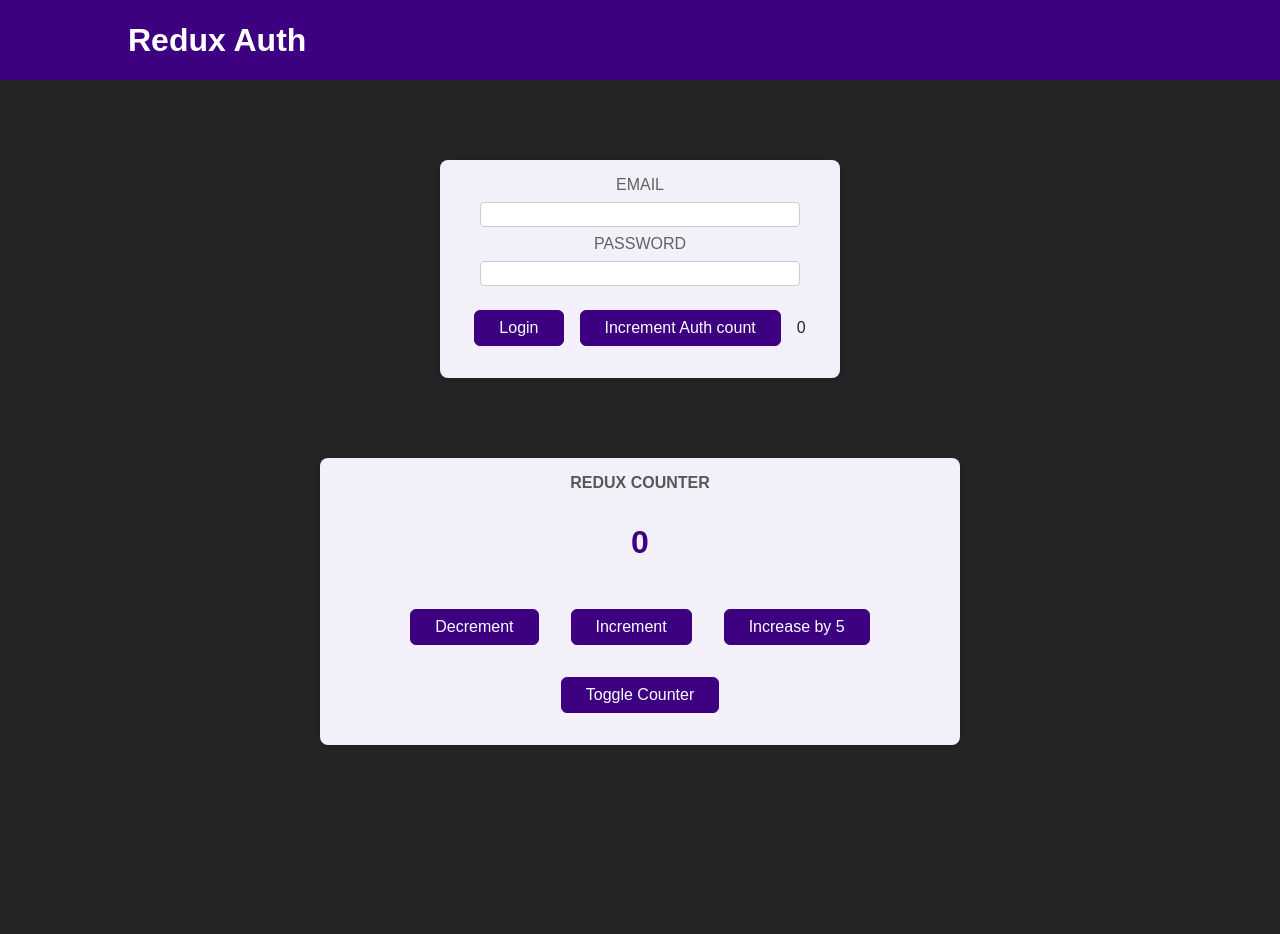
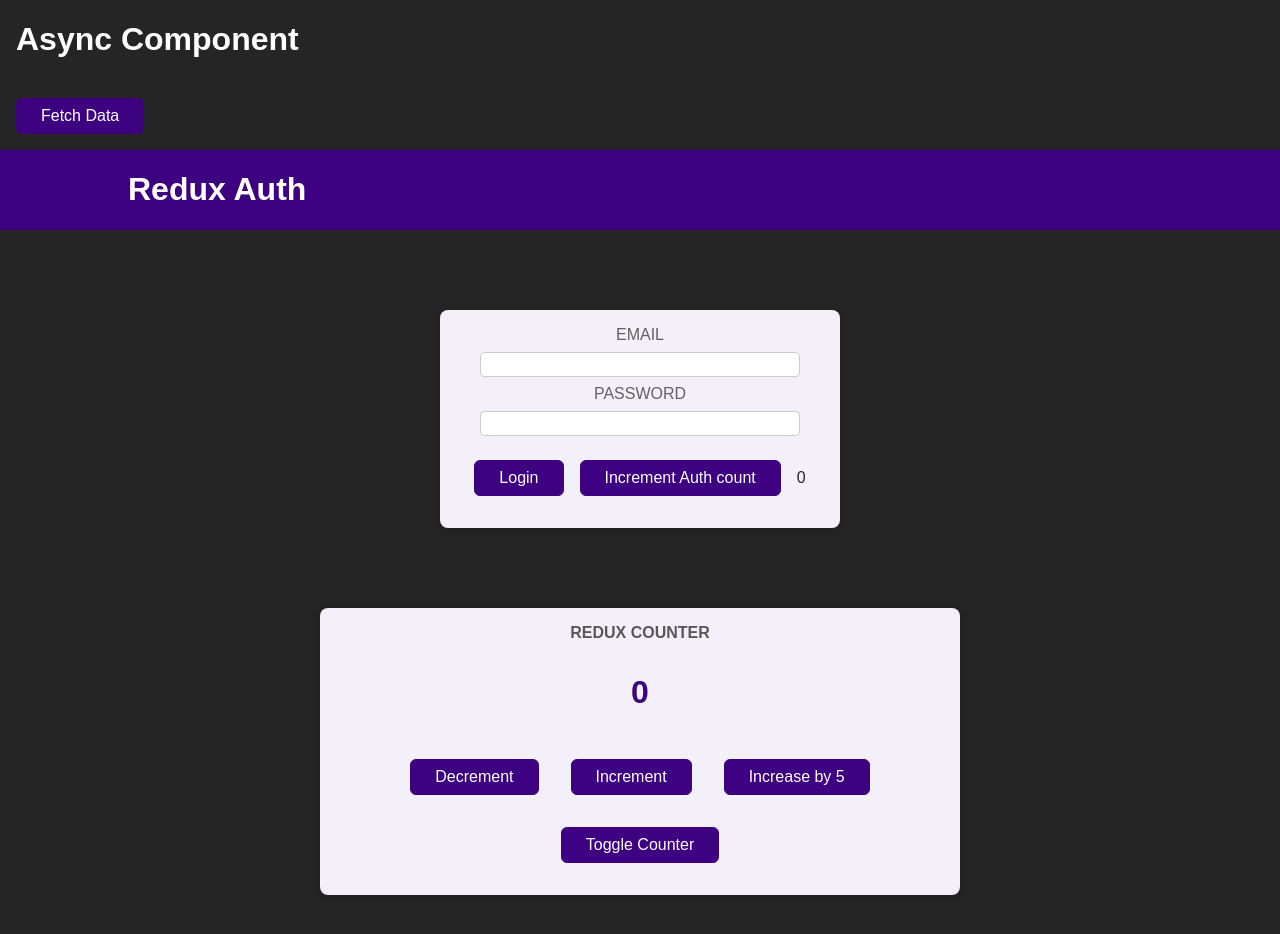
Before and after one commit to exemplar-codes/react-redux-demo, a React (Create React App) app: page / in a window 1280 px wide. Shown: the top 934 px of the page. Before the commit the page ends 825 px from the top, so only its background shows below. Built offline with nearby package versions, Linux system fonts and the light colour scheme.

Commit message:
Add async code and store code together in component

```diff
--- a/src/App.jsx
+++ b/src/App.jsx
@@ -1,4 +1,5 @@
 import { useSelector } from "react-redux";
+import AsyncComponent from "./components/AsyncComponent";
 import Auth from "./components/Auth";
 import Counter from "./components/Counter";
 import Header from "./components/Header";
@@ -9,6 +10,7 @@
 
   return (
     <>
+      <AsyncComponent />
       <Header />
       {isAuth ? <UserProfile /> : <Auth />}
       <Counter bingo="bingoda" amount={5} />
--- /dev/null
+++ b/src/components/AsyncComponent.jsx
@@ -0,0 +1,42 @@
+import { useDispatch, useSelector } from "react-redux";
+import { asyncActions } from "../store/async-slice";
+
+function AsyncComponent() {
+  const { fetching, error, fetchedData } = useSelector(
+    (store) => store.asyncSlice
+  );
+
+  const dispatch = useDispatch();
+  const fetchData = async () => {
+    dispatch(asyncActions.setFetching(true));
+
+    try {
+      const response = await fetch("https://api.github.com/users/sanjarxcode");
+      if (!response.ok) throw new Error("Fetch errorx");
+
+      const data = await response.json();
+      dispatch(asyncActions.setFetchedData(data));
+    } catch (error) {
+      dispatch(asyncActions.setError(error.message));
+    } finally {
+      dispatch(asyncActions.setFetching(false));
+    }
+  }; // is an async operation involving the store
+  // this can either be handled in the component, or kept in the store file itself
+
+  return (
+    <div style={{ color: "white", margin: "1rem" }}>
+      <h1>Async Component</h1>
+      {fetching && "Loading..."}
+      {error && `${error}`}
+      {!fetching &&
+        !error &&
+        fetchedData &&
+        `Fetched data: ${JSON.stringify(fetchedData)}`}
+      <br />
+      <button onClick={fetchData}>Fetch Data</button>
+    </div>
+  );
+}
+
+export default AsyncComponent;
--- /dev/null
+++ b/src/store/async-slice.js
@@ -0,0 +1,26 @@
+const { createSlice } = require("@reduxjs/toolkit");
+
+const initialState = {
+  fetching: false,
+  error: null,
+  fetchedData: null,
+};
+
+const asyncSlice = createSlice({
+  name: "asyncSlice",
+  initialState,
+  reducers: {
+    setError(state, action) {
+      state.error = action.payload;
+    },
+    setFetching(state, action) {
+      state.fetching = action.payload;
+    },
+    setFetchedData(state, action) {
+      state.fetchedData = action.payload;
+    },
+  },
+});
+
+export const asyncActions = asyncSlice.actions;
+export default asyncSlice.reducer;
--- a/src/store/store.js
+++ b/src/store/store.js
@@ -2,9 +2,14 @@
 
 import counterReducer from "./counter-slice";
 import authReducer from "./auth-slice";
+import asyncReducer from "./async-slice";
 
 const store = configureStore({
-  reducer: { counter: counterReducer, auth: authReducer },
+  reducer: {
+    counter: counterReducer,
+    auth: authReducer,
+    asyncSlice: asyncReducer,
+  },
 });
 
 export default store; // needed by Provider
```
